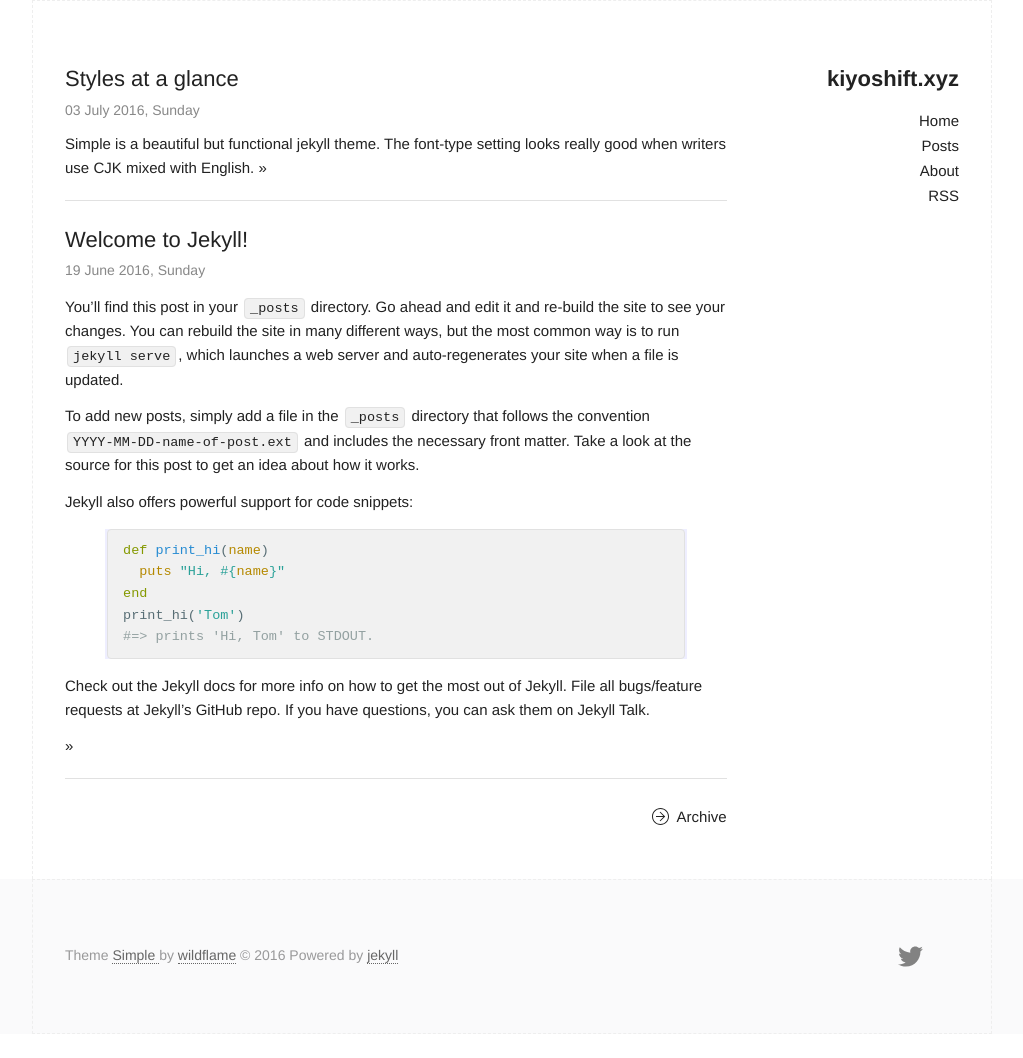
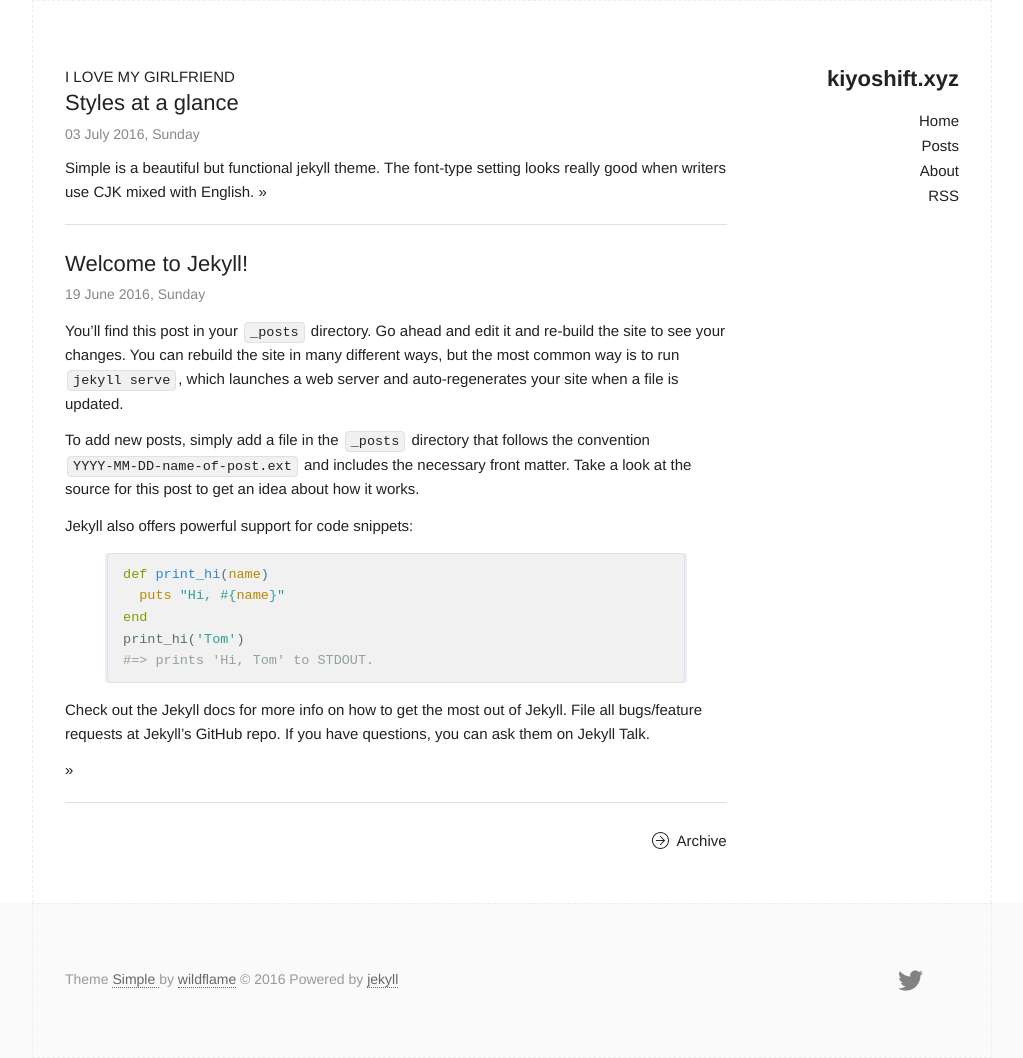
Before and after one commit to kiyoshift/kiyoshift-xyz, a Jekyll site: the page built from index.html, in a window 1280 px wide. Shown: the whole page, without its empty margins (128-1151 px from the left). Built offline with Jekyll 4.4.1, drawn with Linux system fonts in a browser that asks for light colours; before the commit the page ends 1034 px from its top, so only the background shows below that.

Commit message:
Update index.html
i love my girlfriend

```diff
--- a/index.html
+++ b/index.html
@@ -2,6 +2,7 @@
 layout: default
 title: Home
 ---
+I LOVE MY GIRLFRIEND
 
 <div class="home">
   <div class="post-list">
```
